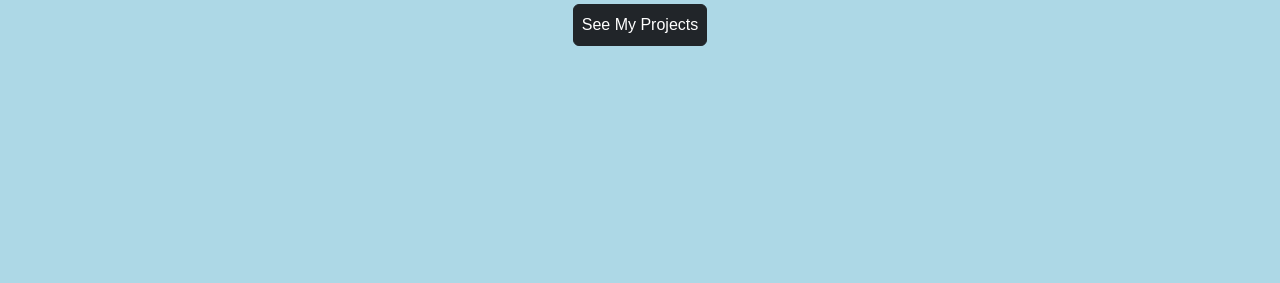
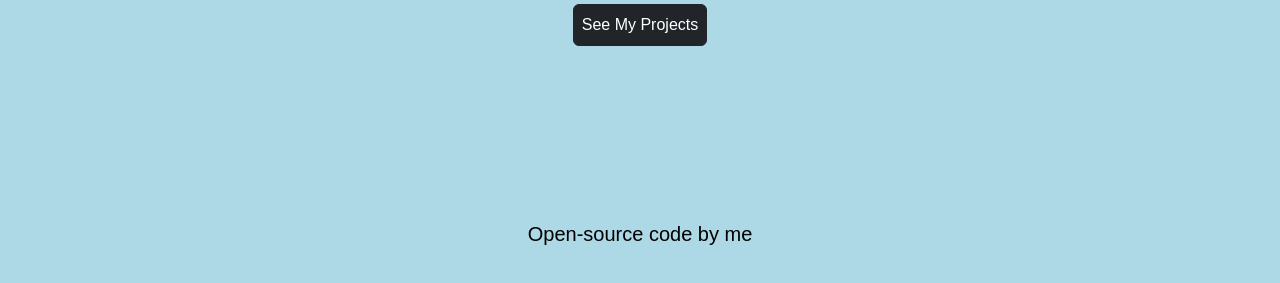
Before and after one commit to dzholtikova/About-me-website, a plain HTML site: page index.html in a window 1280 px wide. Shown: the part 411-694 px from the top of the page. Drawn offline with nearby package versions, Linux system fonts and the light colour scheme.

Commit message:
Added repository link

```diff
--- a/index.html
+++ b/index.html
@@ -42,6 +42,9 @@
     <h3>🇺🇦 Front-end developer based in Finland</h3>
     <a href="my-projects.html"><button type="button" class="btn btn-dark m-3 p-2">See My Projects</button></a>
     </div>
+    <div>
+      <h4><a href="https://github.com/Ariaurelie/About-me-website">Open-source code by me</a></h4>
+    </div>
   </div>
   </div>
   </body>
--- a/styles.css
+++ b/styles.css
@@ -15,6 +15,7 @@ h1 {
 
 h2,
 h3,
+h4,
 a {
   font-size: 30px;
   text-align: center;
```
